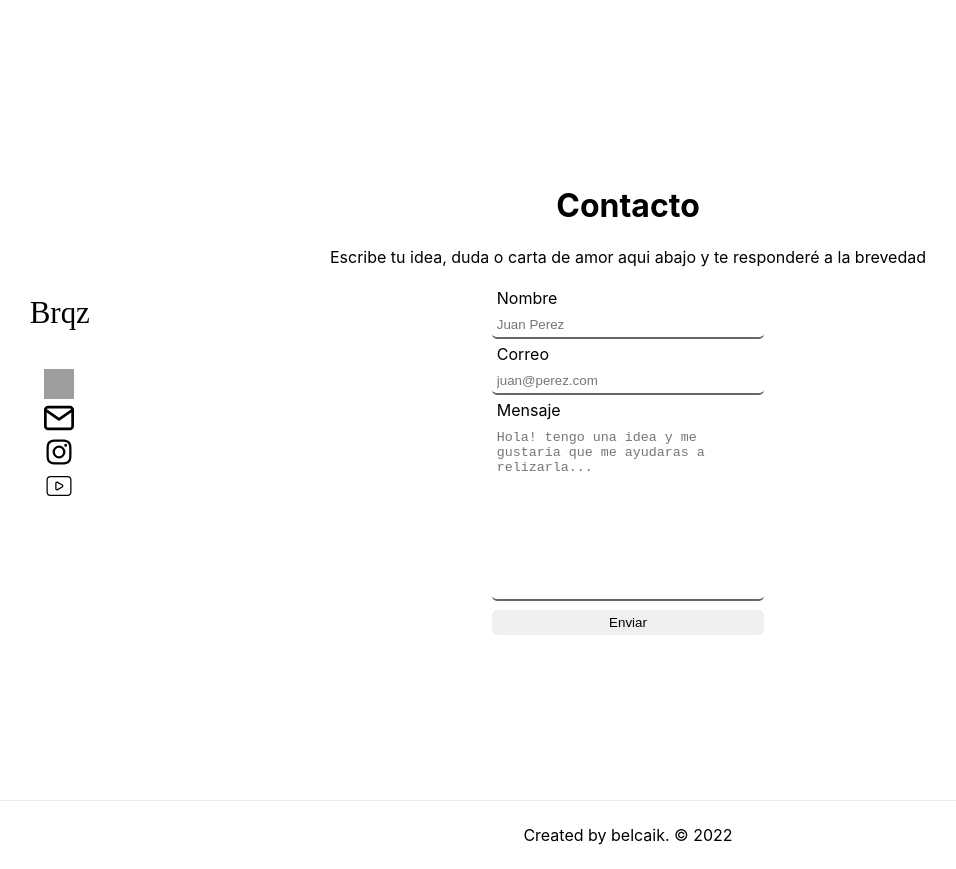
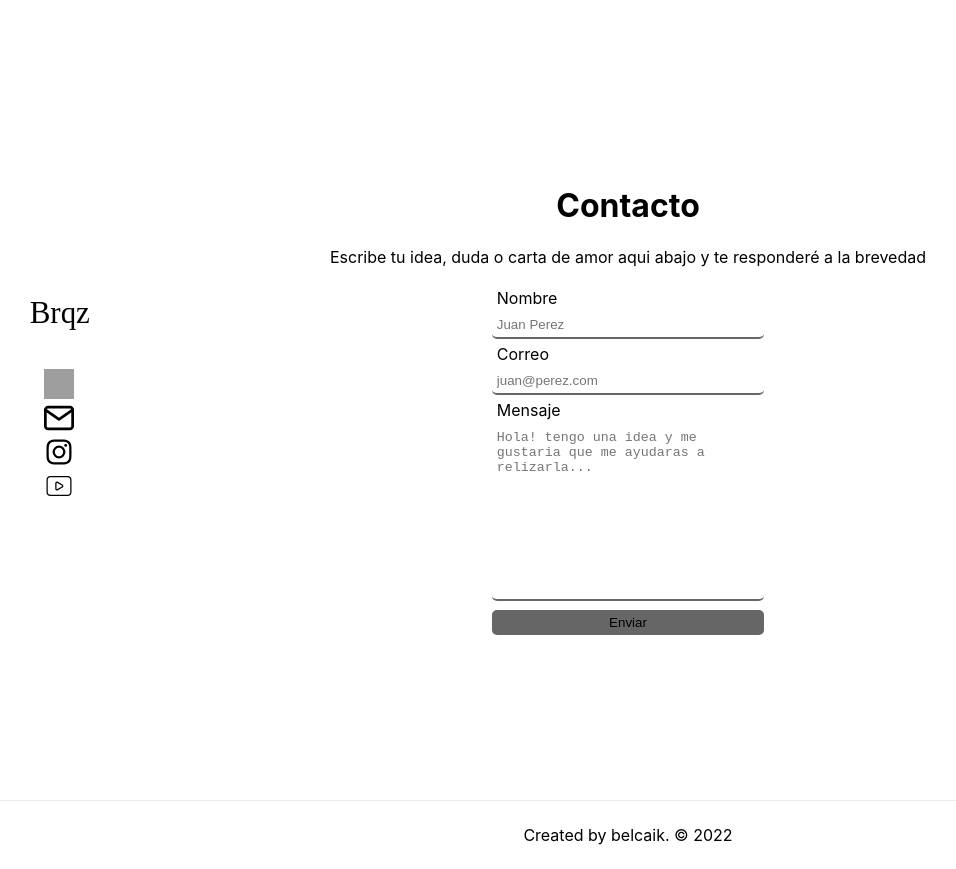
Before and after one commit to belcaik/brqzprod, a Next.js app: page /contact in a window 1280 px wide. In both pictures the pointer is over the input "Enviar". Shown: the whole page, without its empty margins (12-968 px from the left). Built offline with nearby package versions, Linux system fonts and the light colour scheme; grey boxes are pictures that could not be loaded.

Commit message:
hover and pointer

```diff
--- a/styles/Contact.module.css
+++ b/styles/Contact.module.css
@@ -33,9 +33,13 @@
   border-radius: 5px;
 }
 .form input[type="submit"] {
+  cursor: pointer;
   padding: 0.3rem;
   border: none;
   border-radius: 5px;
+}
+.form input[type="submit"]:hover{
+ background-color: #666;
 }
 .form textarea {
   padding: 0.3rem;
```
